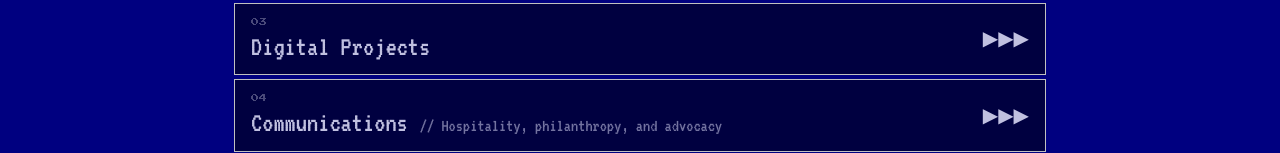
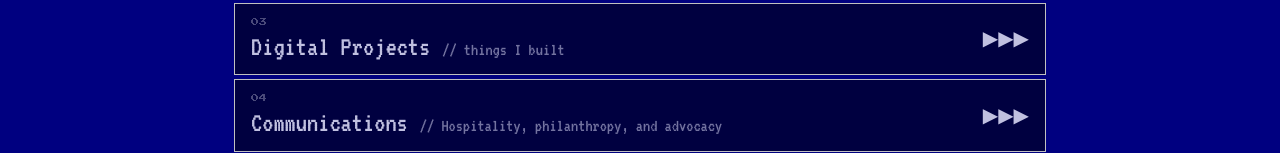
Before and after one commit to alexthemiz/alexmizrahi-site, a Next.js app: page / in a window 1280 px wide. Shown: the part 399-552 px from the top of the page. Built offline with nearby package versions, Linux system fonts and the light colour scheme.

Commit message:
add "// things I built" meta to Digital Projects section
Co-Authored-By: Claude Sonnet 4.6 <noreply@anthropic.com>

```diff
--- a/app/data/sections.ts
+++ b/app/data/sections.ts
@@ -251,6 +251,7 @@ export const SECTIONS: Section[] = [
     id: "digital-projects",
     number: "03",
     title: "Digital Projects",
+    meta: "things I built",
     description: "",
     openColor: "#ccf0e0",
     photoColor: "#9adbc0",
```
